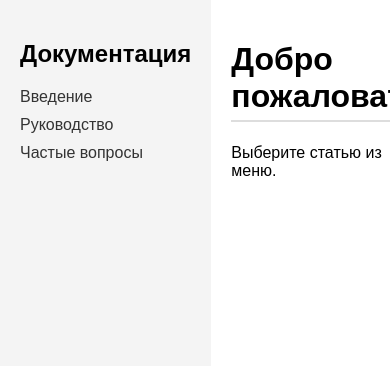
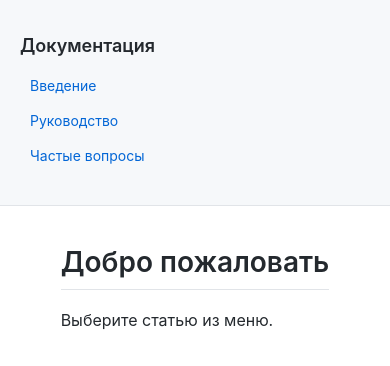
Before and after one commit to ArseniyLos/infostudymgkzd, a plain HTML site: page index.html in a window 390 px wide. Shown: the top 366 px of the page. Drawn offline with nearby package versions, Linux system fonts and the light colour scheme.

Commit message:
edit css

```diff
--- a/styles.css
+++ b/styles.css
@@ -1,7 +1,118 @@
-body { display: flex; font-family: Arial, sans-serif; margin: 0; }
-.sidebar { width: 250px; background: #f4f4f4; padding: 20px; height: 100vh; }
-.sidebar ul { list-style: none; padding: 0; }
-.sidebar ul li { margin: 10px 0; }
-.sidebar ul li a { text-decoration: none; color: #333; }
-.content { padding: 20px; flex: 1; }
-h1 { border-bottom: 2px solid #ddd; padding-bottom: 5px; }
+/* Общие стили */
+body {
+    display: flex;
+    font-family: -apple-system, BlinkMacSystemFont, "Segoe UI", Helvetica, Arial, sans-serif;
+    margin: 0;
+    background-color: #ffffff;
+    color: #24292e;
+}
+
+/* Сайдбар */
+.sidebar {
+    width: 260px;
+    background: #f6f8fa;
+    padding: 20px;
+    height: 100vh;
+    overflow-y: auto;
+    border-right: 1px solid #e1e4e8;
+}
+
+.sidebar h2 {
+    font-size: 18px;
+    font-weight: 600;
+    margin-bottom: 10px;
+}
+
+.sidebar ul {
+    list-style: none;
+    padding: 0;
+}
+
+.sidebar ul li {
+    margin: 8px 0;
+}
+
+.sidebar ul li a {
+    text-decoration: none;
+    color: #0366d6;
+    font-size: 14px;
+    display: block;
+    padding: 5px 10px;
+    border-radius: 5px;
+    transition: background 0.2s;
+}
+
+.sidebar ul li a:hover {
+    background: #dde4ea;
+}
+
+/* Контентная область */
+.content {
+    padding: 40px;
+    flex: 1;
+    max-width: 900px;
+    margin: 0 auto;
+}
+
+/* Заголовки */
+h1 {
+    font-size: 28px;
+    font-weight: 600;
+    border-bottom: 1px solid #e1e4e8;
+    padding-bottom: 10px;
+    margin-bottom: 20px;
+}
+
+/* Стили для Markdown */
+#article-content h2 {
+    font-size: 24px;
+    margin-top: 20px;
+    font-weight: 600;
+}
+
+#article-content p {
+    font-size: 16px;
+    line-height: 1.6;
+    color: #24292e;
+}
+
+#article-content a {
+    color: #0366d6;
+    text-decoration: none;
+}
+
+#article-content a:hover {
+    text-decoration: underline;
+}
+
+#article-content pre {
+    background: #f6f8fa;
+    padding: 10px;
+    border-radius: 5px;
+    overflow-x: auto;
+}
+
+#article-content code {
+    font-family: monospace;
+    background: #f6f8fa;
+    padding: 2px 5px;
+    border-radius: 3px;
+}
+
+/* Медиа-запросы для адаптации */
+@media (max-width: 768px) {
+    body {
+        flex-direction: column;
+    }
+
+    .sidebar {
+        width: 100%;
+        height: auto;
+        border-right: none;
+        border-bottom: 1px solid #e1e4e8;
+    }
+
+    .content {
+        padding: 20px;
+    }
+}
```
